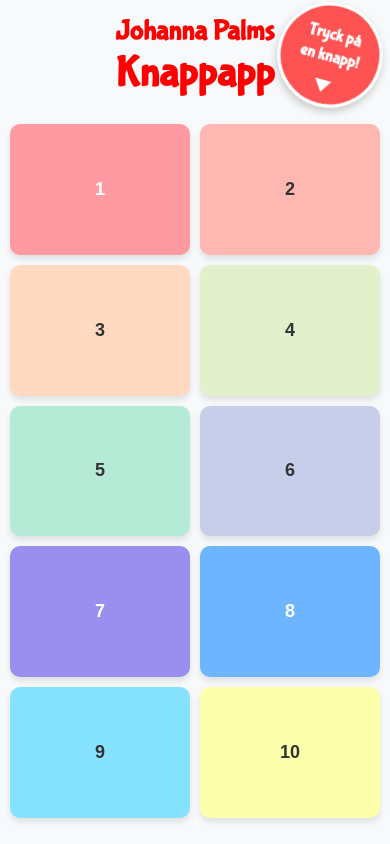
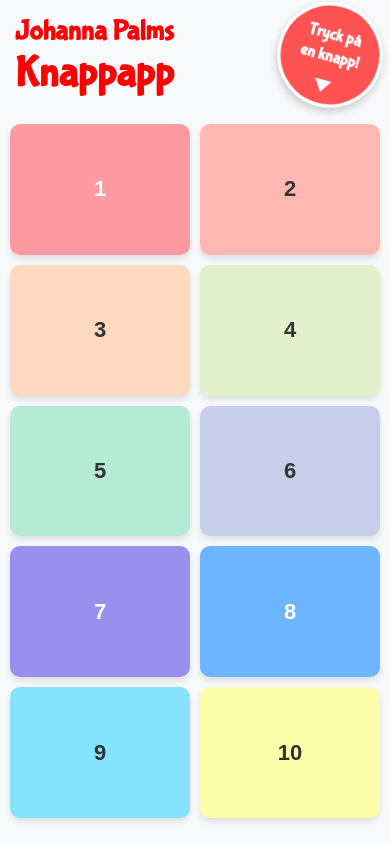
Before and after one commit to andersmattson/johannapalmsknappapp, a plain HTML site: page docs/index.html in a window 390 px wide. Drawn offline with Linux system fonts and the light colour scheme.

Commit message:
Add files via upload

```diff
--- a/docs/index.html
+++ b/docs/index.html
@@ -30,8 +30,8 @@
         }
 
         .page-title {
-            text-align: center;
-            padding: 15px 10px;
+            text-align: left;
+            padding: 15px 20px;
             background-color: #f8f9fa;
             position: relative;
         }
@@ -43,12 +43,14 @@
             font-weight: bold;
             animation: titleBlink 2s infinite;
             line-height: 1.2;
-            padding: 0 5px;
+            padding: 0;
+            text-align: left;
         }
 
         .page-title h1 span {
             display: block;
             font-size: 42px;
+            text-align: left;
         }
 
         @keyframes titleBlink {
@@ -73,7 +75,7 @@
         .grid-button {
             border: none;
             border-radius: 10px;
-            font-size: 18px;
+            font-size: 24px; /* Increased from 18px to 24px */
             font-weight: bold;
             cursor: pointer;
             transition: all 0.3s ease;
@@ -318,6 +320,14 @@
                 border-right: 8px solid transparent;
                 border-top: 12px solid white;
             }
+
+            .page-title {
+                padding: 15px 15px;
+            }
+
+            .grid-button {
+                font-size: 22px; /* Slightly smaller on mobile, but still larger than original */
+            }
         }
     </style>
 </head>
@@ -380,16 +390,16 @@
                 "Du är fantastisk precis som du är!",
                 "Din potential är obegränsad. Fortsätt att lysa!",
                 "Idag är din dag att glänsa!",
-                "Du gör världen till en bättre plats.",
+                "Du gör världen till en bättre plats!",
                 "Ditt leende lyser upp allas dag!",
                 "Du fixar det här! Jag tror på dig!",
                 "Ditt hårda arbete kommer att löna sig!",
                 "Glöm inte hur långt du har kommit!",
                 "Din vänlighet betyder mer än du vet.",
+                "Små steg tar dig fortfarande framåt!",
                 "Du är starkare än du tror!",
                 "Ta en stund och uppskatta dig själv idag.",
                 "Din resa är unikt din, och den är vacker.",
-                "Små steg tar dig fortfarande framåt!",
                 "Varje dag är en ny möjlighet att växa.",
                 "Ditt mod inspirerar andra!",
                 "Du sprider glädje till alla omkring dig.",
```
